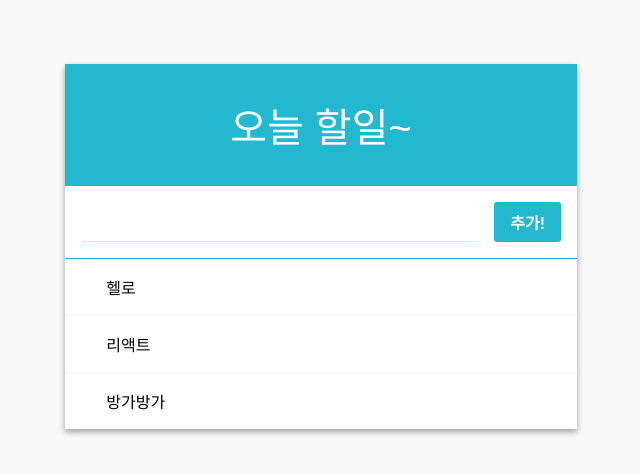
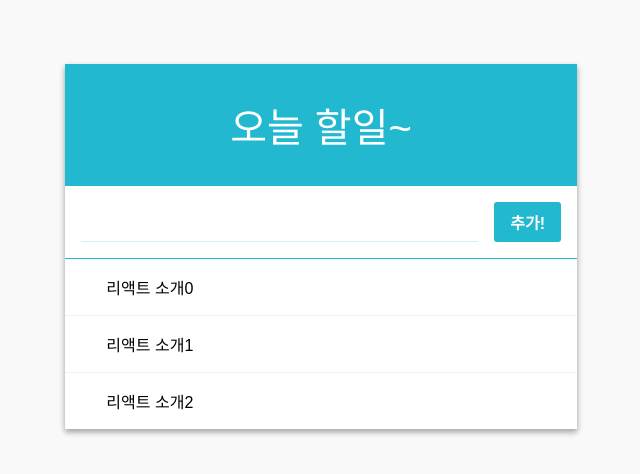
Before and after one commit to engineer135/react-todo-list, a React (Create React App) app: page / in a window 1280 px wide. Shown: the top 474 px of the page, without its empty margins (319-959 px from the left). Built offline with nearby package versions, Linux system fonts and the light colour scheme.

Commit message:
form 다루기. input 값 받아서 state 수정 후 props로 전달!

```diff
--- a/src/App.js
+++ b/src/App.js
@@ -4,13 +4,87 @@ import Form from './components/Form';
 import TodoItemList from './components/TodoItemList';
 
 class App extends Component {
+  id=3
+  state={
+    input: '',
+    todos:[
+      {id:0, text:'리액트 소개0', checked: false},
+      {id:1, text:'리액트 소개1', checked: false},
+      {id:2, text:'리액트 소개2', checked: false},
+    ]
+  }
+
+  handleChange = (e) => {
+    this.setState({
+      input: e.target.value // input 의 다음 바뀔 값
+    });
+  }
+
+  handleKeyPress = (e) => {
+    console.log(e);
+    if(e.key === 'Enter'){
+      this.handleCreate();
+    }
+  };
+
+  handleCreate = () => {
+    const {input, todos} = this.state;
+    this.setState({
+      input: '', // 인풋은 비우고
+      // concat으로 배열에 추가.
+      // 리액트 state의 배열은 push로 추가하면 안된다.
+      /*
+        let arrayOne = [];
+        let arrayTwo = arrayOne;
+        arrayOne.push(1);
+        console.log(arrayOne === arrayTwo); // true
+
+        push 를 통하여 데이터를 추가하면 배열에 값이 추가되긴 하지만
+        가르키고 있는 배열은 똑같기 때문에 비교를 할 수 없습니다.
+        나중에 최적화를 하게 될 때, 배열을 비교하여 리렌더링을 방지를 하게 되는데요,
+        만약에 push 를 사용한다면 최적화를 할 수 없게 됩니다.
+
+        반면, concat 의 경우엔 새 배열을 만들기 때문에 괜찮습니다.
+
+        .. 라고 한다.
+      */
+      todos: todos.concat({id: this.id++, text: input, checked: false})
+    });
+  };
+
+
   render() {
+    // 객체 비구조화. 자바스크립트 별게 다 생겼구나 ㅠㅠ
+    // https://developer.mozilla.org/ko/docs/Web/JavaScript/Reference/Operators/Destructuring_assignment
+    /*
+    var o = {p: 42, q: true};
+    var {p, q} = o;
+
+    console.log(p); // 42
+    console.log(q); // true
+    */
+   //console.log(this);
+    const {input} = this.state;
+    const{
+      handleChange,
+      handleCreate,
+      handleKeyPress,
+    } = this;
+    // this.handle.. 이런식으로 안써줘도 되니 참 편하지요?
+
     return (
-      <TodoListTemplate form={<Form/>}>
+      <TodoListTemplate form={
+        <Form
+          value={input}
+          onKeyPress={handleKeyPress}
+          onChange={handleChange}
+          onCreate={handleCreate}
+        />
+      }>
           {
             //템플릿 완성!! 신기하네 -_-
           }
-          <TodoItemList/>
+          <TodoItemList todos={this.state.todos}/>
       </TodoListTemplate>
     );
   }
--- a/src/components/TodoItemList.js
+++ b/src/components/TodoItemList.js
@@ -7,11 +7,24 @@ class TodoItemList extends Component {
     render(){
         const { todos, onToggle, onRemove } = this.props;
 
+        // props로 넘어온 todos 배열을, 맵함수로 todoList 생성..
+        // 배열인데 {todos} 이렇게 사용하면 에러가 난다. 컴포넌트 배열로 변환해줘야함!
+        const todoList = todos.map(
+            ({id, text, checked})=>(
+                <TodoItem
+                    id={id}
+                    text={text}
+                    checked={checked}
+                    onToggle={onToggle}
+                    onRemove={onRemove}
+                    key={id}
+                />
+            )
+        );
+
         return(
             <div>
-                <TodoItem text="헬로"/>
-                <TodoItem text="리액트"/>
-                <TodoItem text="방가방가"/>
+                {todoList}
             </div>
         );
     }
```
